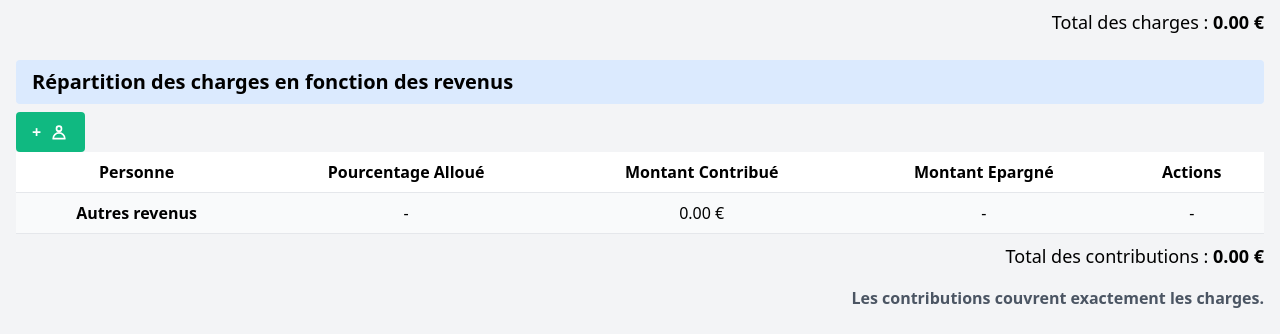
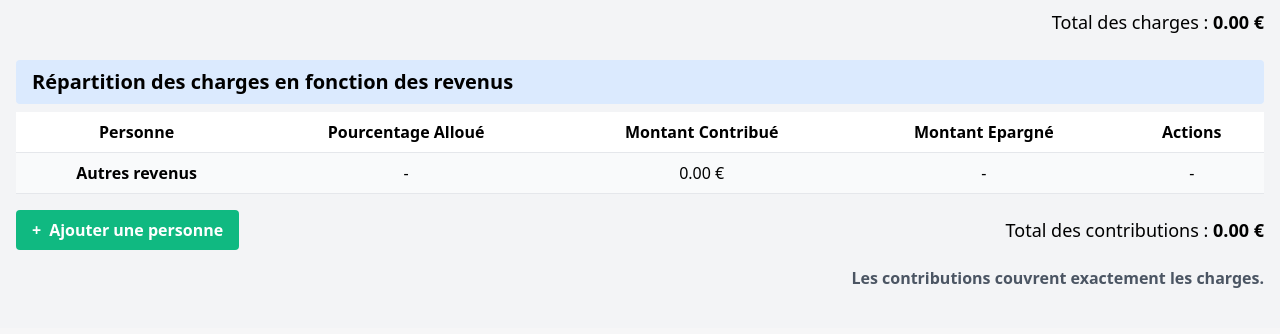
Before and after one commit to BaptisteRabouin/Budgetapp, a Flask app: page / in a window 1280 px wide. Shown: the part 472-806 px from the top of the page. After the commit the page ends 760 px from the top, so only its background shows below. Run offline with Flask 3, Linux system fonts and the light colour scheme; the visitor is signed in with stand-in values (Sample User, id 1); data that the repository does not hold is empty.

Commit message:
push automatisé

```diff
--- a/app/templates/index.html
+++ b/app/templates/index.html
@@ -111,14 +111,6 @@
 
 <!-- Section des pourcentages et contributions -->
 <h2 class="text-xl font-semibold mt-6 mb-2 bg-blue-100 px-4 py-2 rounded">Répartition des charges en fonction des revenus</h2>
-<a href="{{ url_for('add_person') }}"
-   class="bg-green-500 hover:bg-green-700 text-white font-bold py-2 px-4 rounded inline-flex items-center">
-    <span class="mr-2">+</span>
-    <svg xmlns="http://www.w3.org/2000/svg" class="h-5 w-5" fill="none" viewBox="0 0 24 24" stroke="currentColor">
-        <path stroke-linecap="round" stroke-linejoin="round" stroke-width="2"
-              d="M12 11c1.657 0 3-1.343 3-3s-1.343-3-3-3-3 1.343-3 3 1.343 3 3 3zm0 2c-3.866 0-7 3.134-7 7h14c0-3.866-3.134-7-7-7z"/>
-    </svg>
-</a>
 
 <table class="min-w-full bg-white">
     <thead>
@@ -168,10 +160,22 @@
     </tbody>
 </table>
 
+
 <!-- Total des contributions -->
-<p class="text-lg mt-2 text-right">
-    Total des contributions : <span class="font-bold">{{ "{:.2f}".format(total_contributions) }} €</span>
-</p>
+<div class="flex justify-between items-center mt-4">
+    <!-- Bouton d'ajout de personne -->
+    <a href="{{ url_for('add_person') }}"
+       class="bg-green-500 hover:bg-green-700 text-white font-bold py-2 px-4 rounded inline-flex items-center">
+        <span class="mr-2">+</span>
+        Ajouter une personne
+    </a>
+
+    <!-- Texte du total des contributions -->
+    <p class="text-lg">
+        Total des contributions : <span class="font-bold">{{ "{:.2f}".format(total_contributions) }} €</span>
+    </p>
+</div>
+
 <div class="mt-4">
     {% if remaining_to_cover < 0 %}
     <p class="text-red-600 font-bold text-right">Montant restant à couvrir : {{ "{:.2f}".format(remaining_to_cover | abs) }} €</p>
@@ -181,4 +185,5 @@
     <p class="text-gray-600 font-bold text-right">Les contributions couvrent exactement les charges.</p>
     {% endif %}
 </div>
+
 {% endblock %}
```
